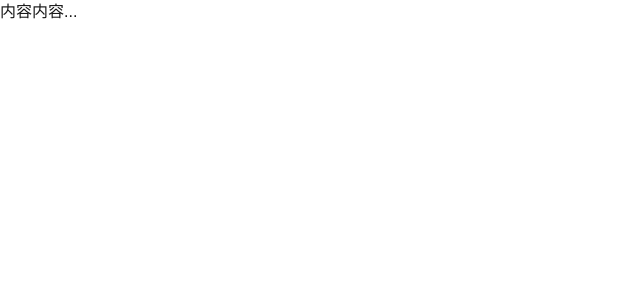
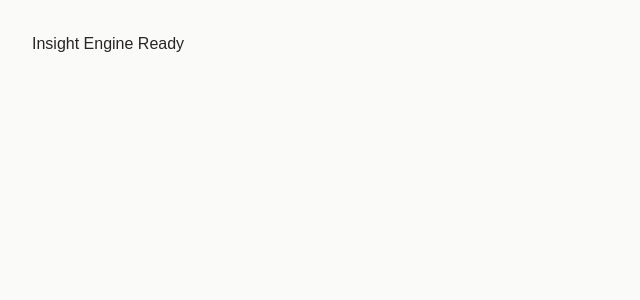
Before and after one commit to olivn11240706/insight-engine, a Next.js app in the folder web/: page / in a window 1280 px wide. Shown: the top 300 px of the page, without its empty margins (0-640 px from the left). Built offline with nearby package versions, Linux system fonts and the light colour scheme.

Commit message:
chore: 彻底重写首页导出逻辑，消除构建冲突

```diff
--- a/web/app/page.tsx
+++ b/web/app/page.tsx
@@ -1,18 +1,19 @@
 'use client';
 
 import React, { useState, useEffect } from 'react';
-// ... 这里保留你所有的 import 语句 ...
+// 保持你之前的其他 import 语句，比如 Supabase 客户端等
 
-// 1. 确保函数名统一，并在定义时就导出
-export default function DashboardPage() {
-  // ... 这里粘贴你那 500 多行逻辑 ...
+export default function InsightEnginePage() {
+  // 粘贴你之前找回的那 500 多行核心业务逻辑代码
+  // 确保这里面不再包含另一个 "export default"
 
   return (
-    // ... 这里是你的 HTML/JSX 内容 ...
-    <div>内容内容...</div>
+    <main className="min-h-screen bg-stone-50">
+      {/* 这里粘贴你之前的 JSX 布局代码 */}
+      <div className="p-8 text-stone-800">
+        <h1>Insight Engine Ready</h1>
+        {/* ... 其余界面内容 ... */}
+      </div>
+    </main>
   );
 }
-
-// 2. 为了双重保险，在文件最底部再加一行
-// (如果上面已经写了 export default，这行加不加都行，但加上不报错)
-// export default DashboardPage;
```
